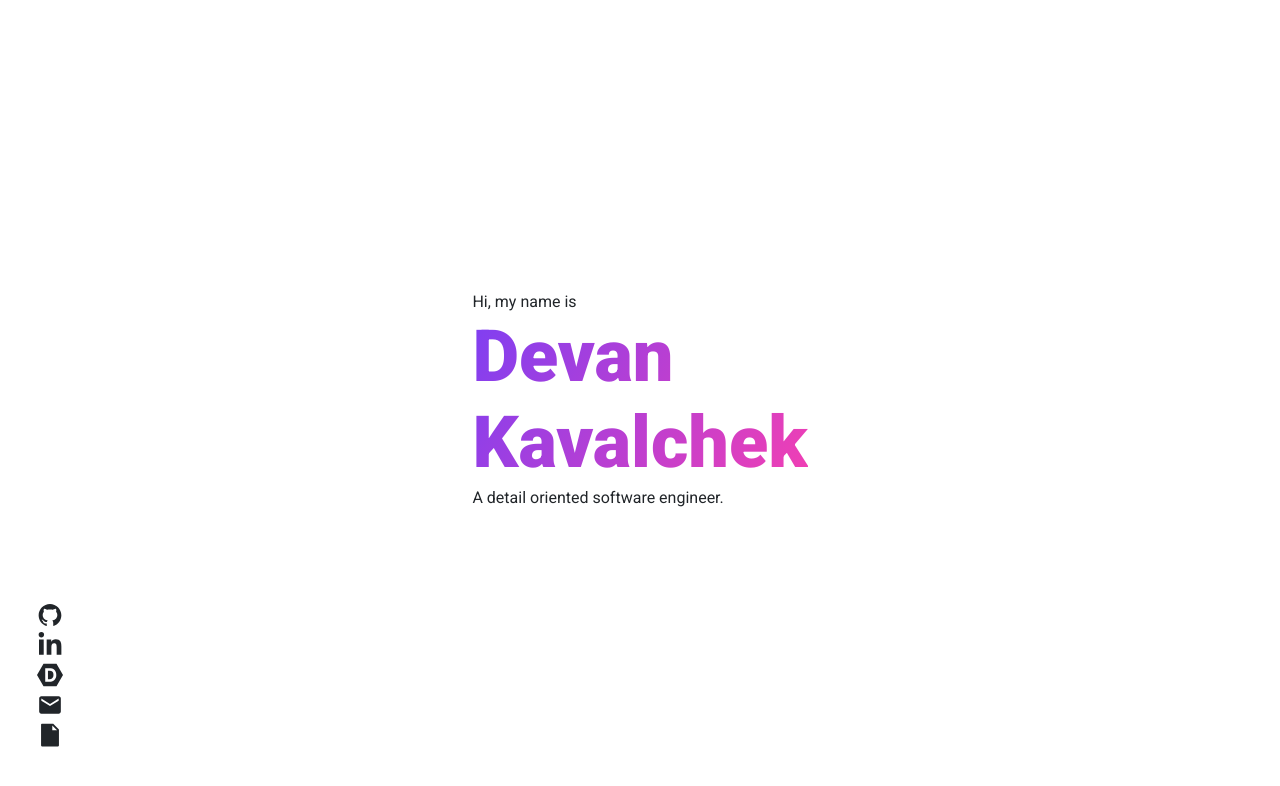
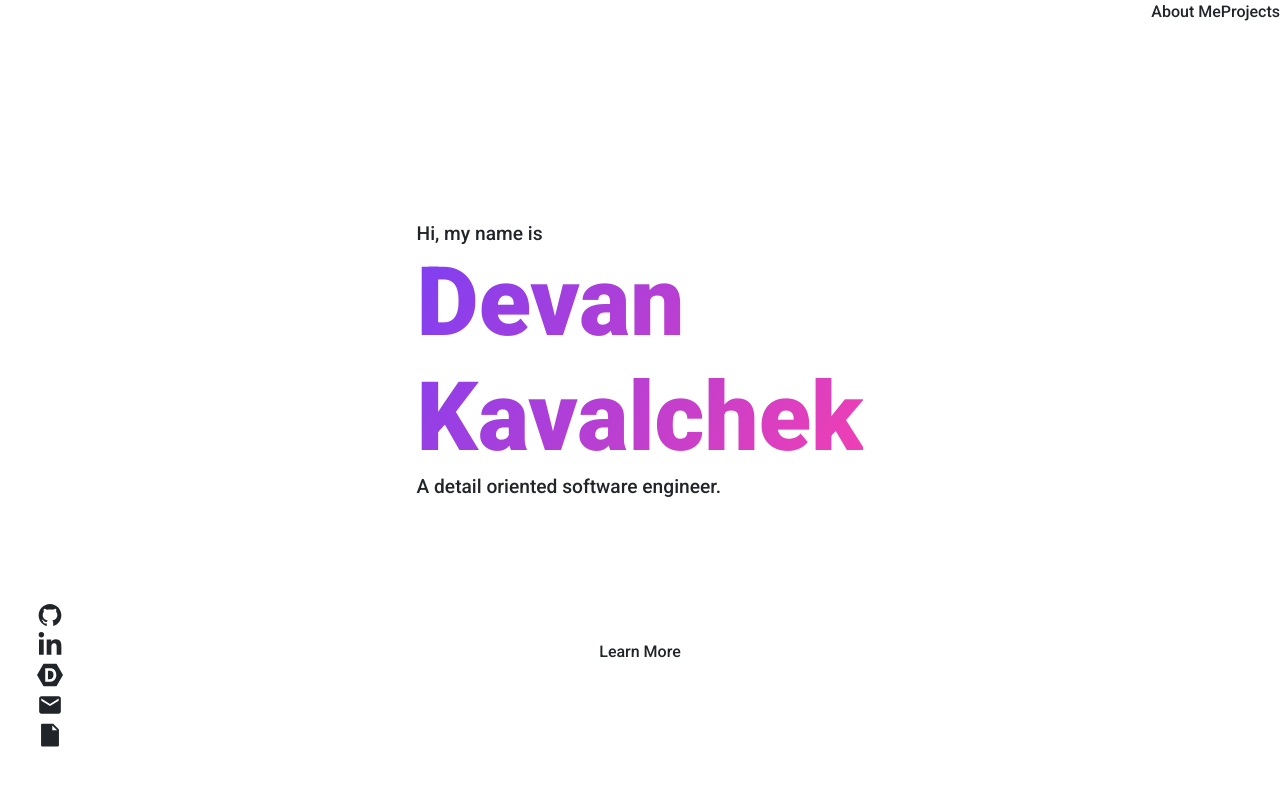
Before and after one commit to devkav/personalWebsite, a React (Create React App) app: page / in a window 1280 px wide. Shown: the top 786 px of the page. Built offline with nearby package versions, Linux system fonts and the light colour scheme.

Commit message:
stubbed learn more

```diff
--- /dev/null
+++ b/src/components/LearnMore.jsx
@@ -0,0 +1,13 @@
+import { Component } from 'react';
+
+class LearnMore extends Component {
+    render() {
+        return (
+            <div className="learn-more">
+                <p>Learn More</p>
+            </div>
+        );
+    }
+}
+
+export default LearnMore;
--- /dev/null
+++ b/src/components/Navbar.jsx
@@ -0,0 +1,14 @@
+import { Component } from 'react';
+
+class Navbar extends Component {
+    render() {
+        return (
+            <div className="nav-header">
+                <p>About Me</p>
+                <p>Projects</p>
+            </div>
+        );
+    }
+}
+
+export default Navbar;
--- a/src/index.css
+++ b/src/index.css
@@ -11,6 +11,10 @@ body {
   font-family: 'Roboto', sans-serif;
 }
 
+p {
+  font-weight: 500;
+}
+
 .welcome-text {
   width: fit-content;
   height: fit-content;
@@ -19,7 +23,7 @@ body {
 }
 
 h1.welcome-text {
-  font-size: 72px;
+  font-size: clamp(48px, 8vw, 96px);
   font-weight: 900;
   color: #7E3FF2;
 
@@ -28,6 +32,11 @@ h1.welcome-text {
   -webkit-background-clip: text;
   -webkit-text-fill-color: transparent;
 }
+
+h3.welcome-text {
+  font-size: clamp(14px, 1.5vw, 20px);
+}
+
 
 .welcome-page {
   width: 100vw;
@@ -54,7 +63,7 @@ h1.welcome-text {
 }
 
 .linkbar-icon {
-  font-size: 26px;
+  font-size: clamp(26px, 2vw, 40px);
   margin: 2px;
   color: #212529;
   background-color: rgba(0, 0, 0, 0);
@@ -84,3 +93,31 @@ h1.welcome-text {
 .color-100:hover {
   color: #f23fb3;
 }
+
+.nav-header {
+  height: 80px;
+  width: 100vw;
+  display: flex;
+  flex-direction: row;
+  justify-content: end;
+}
+
+.header-col {
+  width: 100vw;
+  height: calc(100vh - (80px + 160px));
+}
+
+.learn-more {
+  width: 100vw;
+  height: 160px;
+  display: flex;
+  flex-direction: row;
+  justify-content: center;
+  text-align: center;
+}
+
+.learn-more p {
+  width: fit-content;
+  margin: 0;
+  padding: 0;
+}
--- a/src/pages/WelcomePage.jsx
+++ b/src/pages/WelcomePage.jsx
@@ -1,15 +1,23 @@
 import { Component } from 'react';
-import { Col, Container } from 'reactstrap';
+import { Container } from 'reactstrap';
+import LearnMore from '../components/LearnMore';
+import Navbar from '../components/Navbar';
 
 class WelcomePage extends Component {
   render() {
     return (
-      <div className="centered-col welcome-page">
-        <Container className="welcome-text-container">
-          <p className="welcome-text">Hi, my name is</p>
-          <h1 className="welcome-text">Devan<br />Kavalchek</h1>
-          <p className="welcome-text">A detail oriented software engineer.</p>
-        </Container>
+      <div className="welcome-page">
+        <Navbar />
+
+        <div className="header-col centered-col">
+          <Container className="welcome-text-container">
+            <h3 className="welcome-text">Hi, my name is</h3>
+            <h1 className="welcome-text">Devan<br />Kavalchek</h1>
+            <h3 className="welcome-text">A detail oriented software engineer.</h3>
+          </Container>
+        </div>
+
+        <LearnMore/>
       </div>
     );
   }
```
